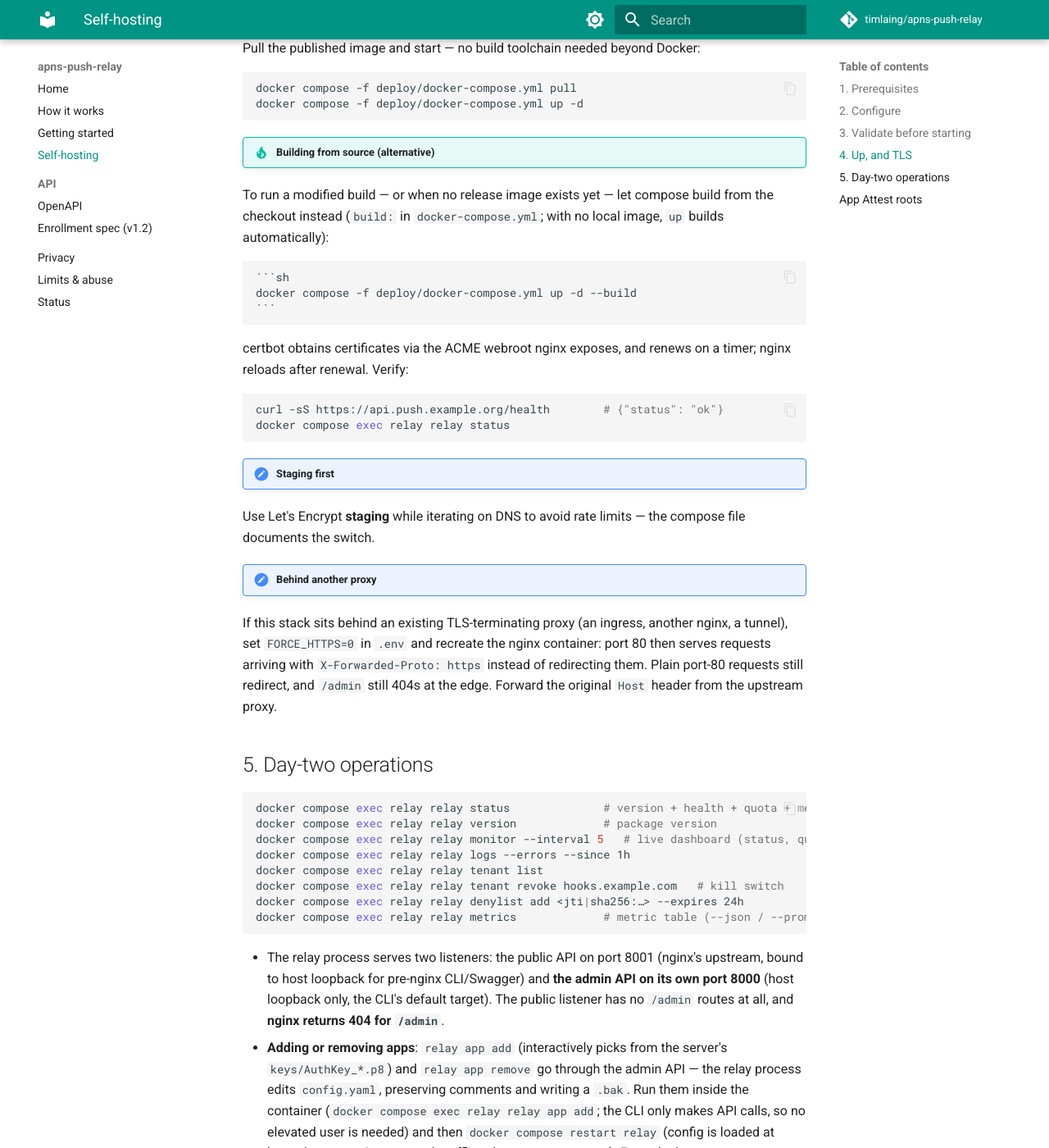
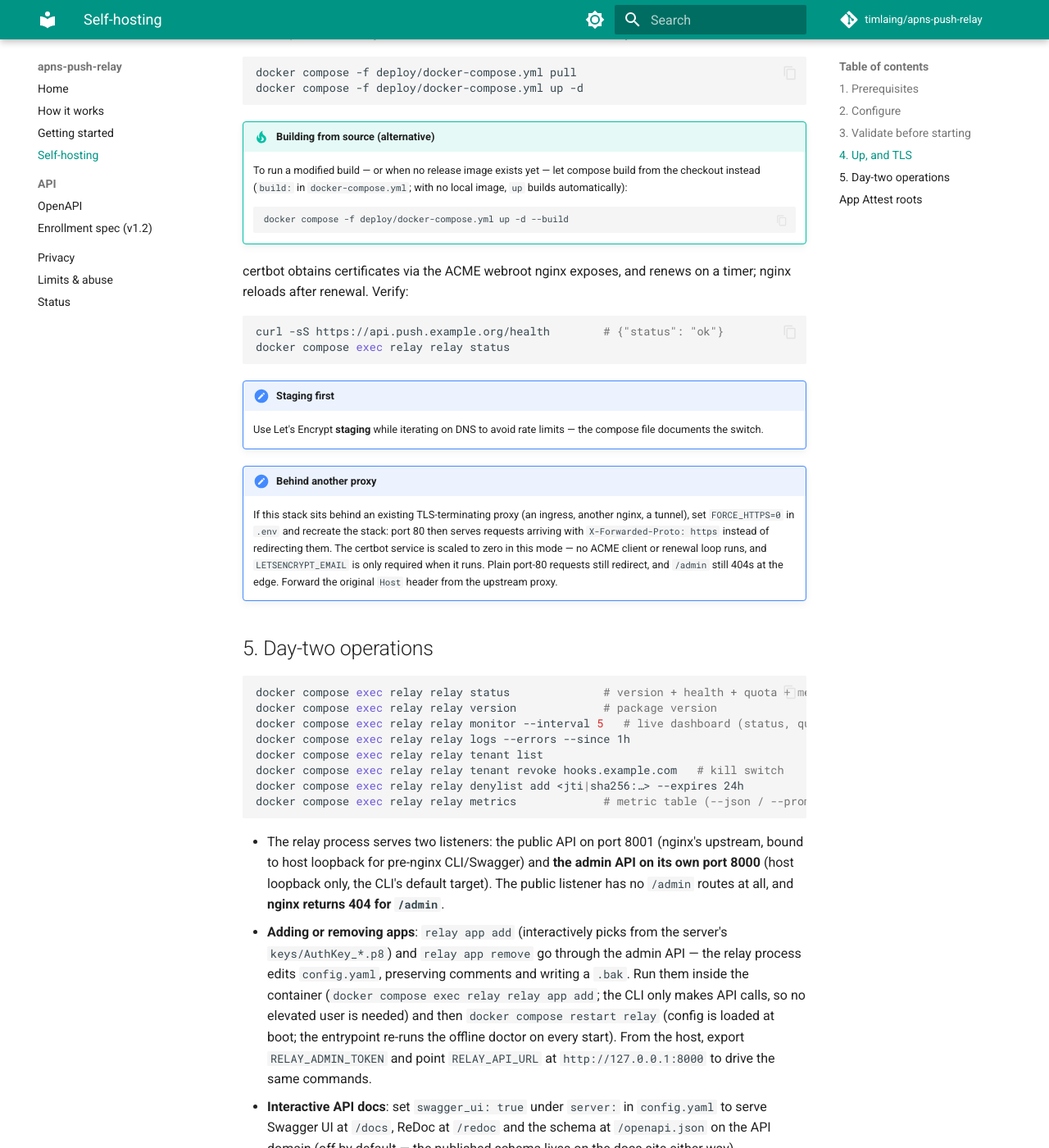
Before and after one commit to timlaing/apns-push-relay, an MkDocs documentation site: the page built from docs/self-hosting.md, in a window 1280 px wide and 1400 px high, scrolled down 2371 px. Shown: the whole window at 82% size. Built offline with MkDocs 1.6.1 and Material for MkDocs 9.7.7, drawn with Linux system fonts in a browser that asks for light colours; comment, search, counter and statistics services are not loaded; some of the changed text lies outside the part shown.

Commit message:
config: drop inert server keys, allow empty apps, gate certbot on FORCE_HTTPS
- Remove server.api_domain, server.docs_domain, server.public_scheme:
  validated but never read (the landing page's docs link comes from the
  image's DOCS_DOMAIN). Configs carrying them now fail with the standard
  'server: unknown keys' error.
- The last app can now be removed: DELETE /admin/apps/{id} empties apps:
  instead of refusing, and an empty apps list is a valid config.
- certbot follows FORCE_HTTPS: FORCE_HTTPS=0 (behind a TLS-terminating
  proxy) scales it to zero via deploy.replicas, so no ACME client or
  renewal loop runs. LETSENCRYPT_EMAIL interpolation relaxed from :? to
  :- (compose interpolates the whole file even when certbot is scaled
  out); the entrypoint guard remains the hard requirement in TLS mode.
- docs: give the self-hosting admonition bodies their required 4-space
  indent (they rendered as empty boxes) and cover the new behaviors.

````diff
--- a/docs/self-hosting.md
+++ b/docs/self-hosting.md
@@ -121,9 +120,9 @@
 ```
 
 !!! tip "Building from source (alternative)"
-To run a modified build — or when no release image exists yet — let
-compose build from the checkout instead (`build:` in
-`docker-compose.yml`; with no local image, `up` builds automatically):
+    To run a modified build — or when no release image exists yet — let
+    compose build from the checkout instead (`build:` in
+    `docker-compose.yml`; with no local image, `up` builds automatically):
 
     ```sh
     docker compose -f deploy/docker-compose.yml up -d --build
@@ -138,16 +137,18 @@
 ```
 
 !!! note "Staging first"
-Use Let's Encrypt **staging** while iterating on DNS to avoid rate
-limits — the compose file documents the switch.
+    Use Let's Encrypt **staging** while iterating on DNS to avoid rate
+    limits — the compose file documents the switch.
 
 !!! note "Behind another proxy"
-If this stack sits behind an existing TLS-terminating proxy (an
-ingress, another nginx, a tunnel), set `FORCE_HTTPS=0` in `.env` and
-recreate the nginx container: port 80 then serves requests arriving
-with `X-Forwarded-Proto: https` instead of redirecting them. Plain
-port-80 requests still redirect, and `/admin` still 404s at the edge.
-Forward the original `Host` header from the upstream proxy.
+    If this stack sits behind an existing TLS-terminating proxy (an
+    ingress, another nginx, a tunnel), set `FORCE_HTTPS=0` in `.env` and
+    recreate the stack: port 80 then serves requests arriving with
+    `X-Forwarded-Proto: https` instead of redirecting them. The certbot
+    service is scaled to zero in this mode — no ACME client or renewal
+    loop runs, and `LETSENCRYPT_EMAIL` is only required when it runs.
+    Plain port-80 requests still redirect, and `/admin` still 404s at the
+    edge. Forward the original `Host` header from the upstream proxy.
 
 ## 5. Day-two operations
 
````
Also changed, not shown: other parts of docs/self-hosting.md (+2 -3 lines), CHANGELOG.md (+18 -0 lines), deploy/README.md (+8 -6 lines), docs/api/openapi.md (+4 -4 lines), 12 other files.
